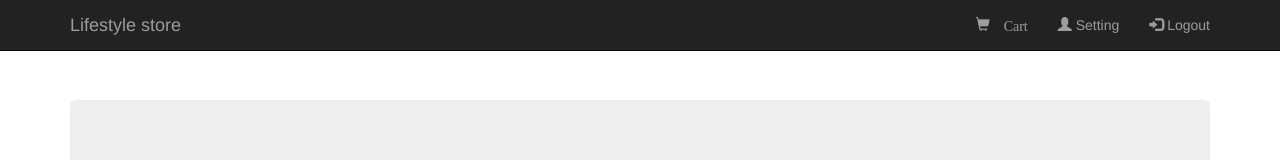
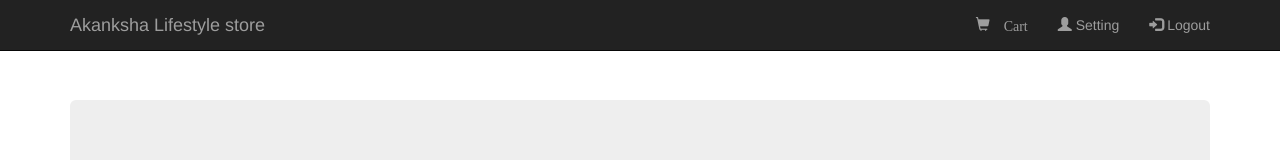
Before and after one commit to Akanksha1253/akankshalifestyle, a plain HTML site: page success.html in a window 1280 px wide. Shown: the top 160 px of the page. Drawn offline with Linux system fonts and the light colour scheme.

Commit message:
Update success.html

```diff
--- a/success.html
+++ b/success.html
@@ -20,7 +20,7 @@
                        <span class="icon-bar"></span>
                        <span class="icon-bar"></span>
               </button>
-                <a href="index.html" class="navbar-brand">Lifestyle store</a>
+                <a href="index.html" class="navbar-brand">Akanksha Lifestyle store</a>
             </div>
             <div class="collapse navbar-collapse" id="myNavbar">
                 <ul class="nav navbar-nav navbar-right">
```
